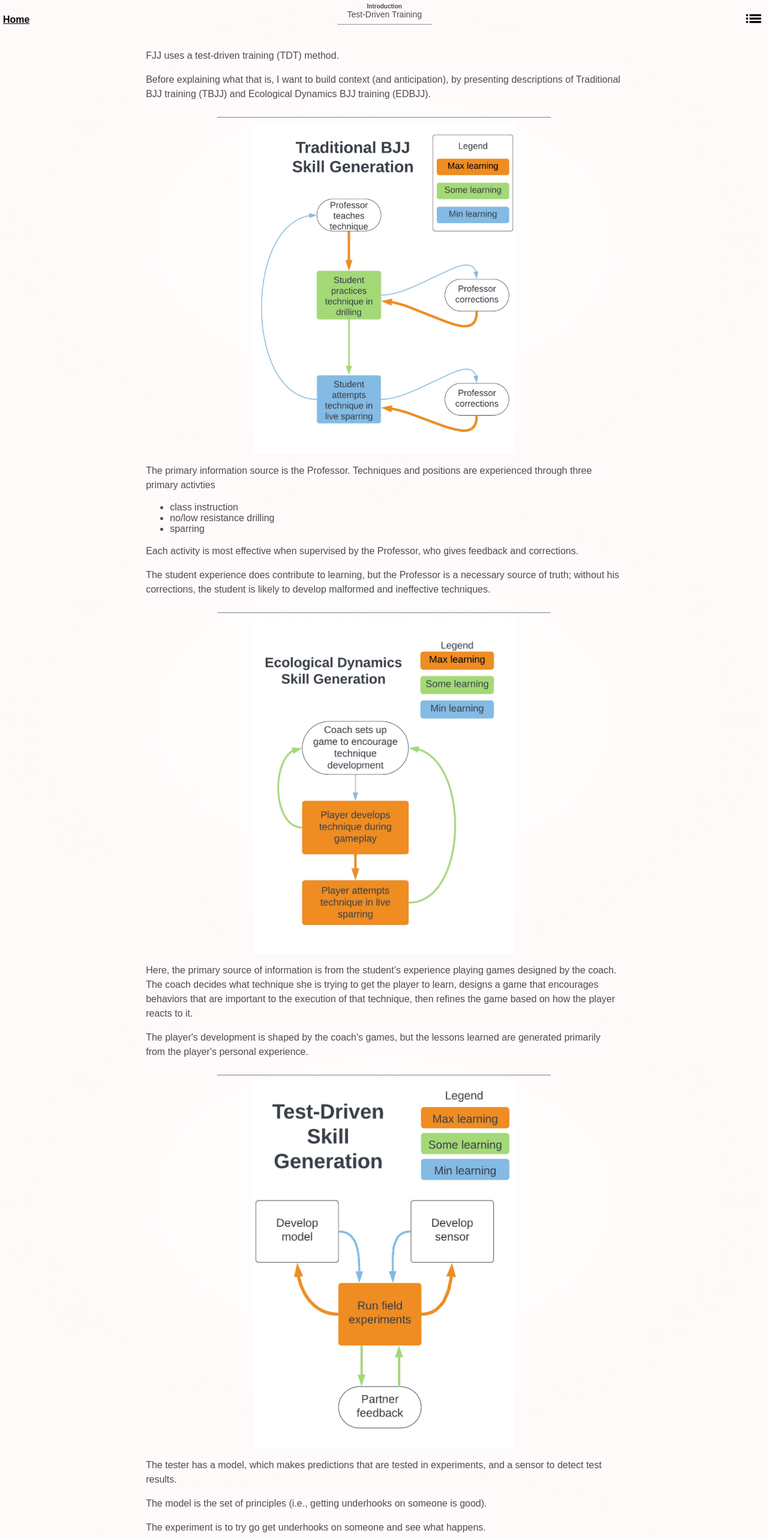
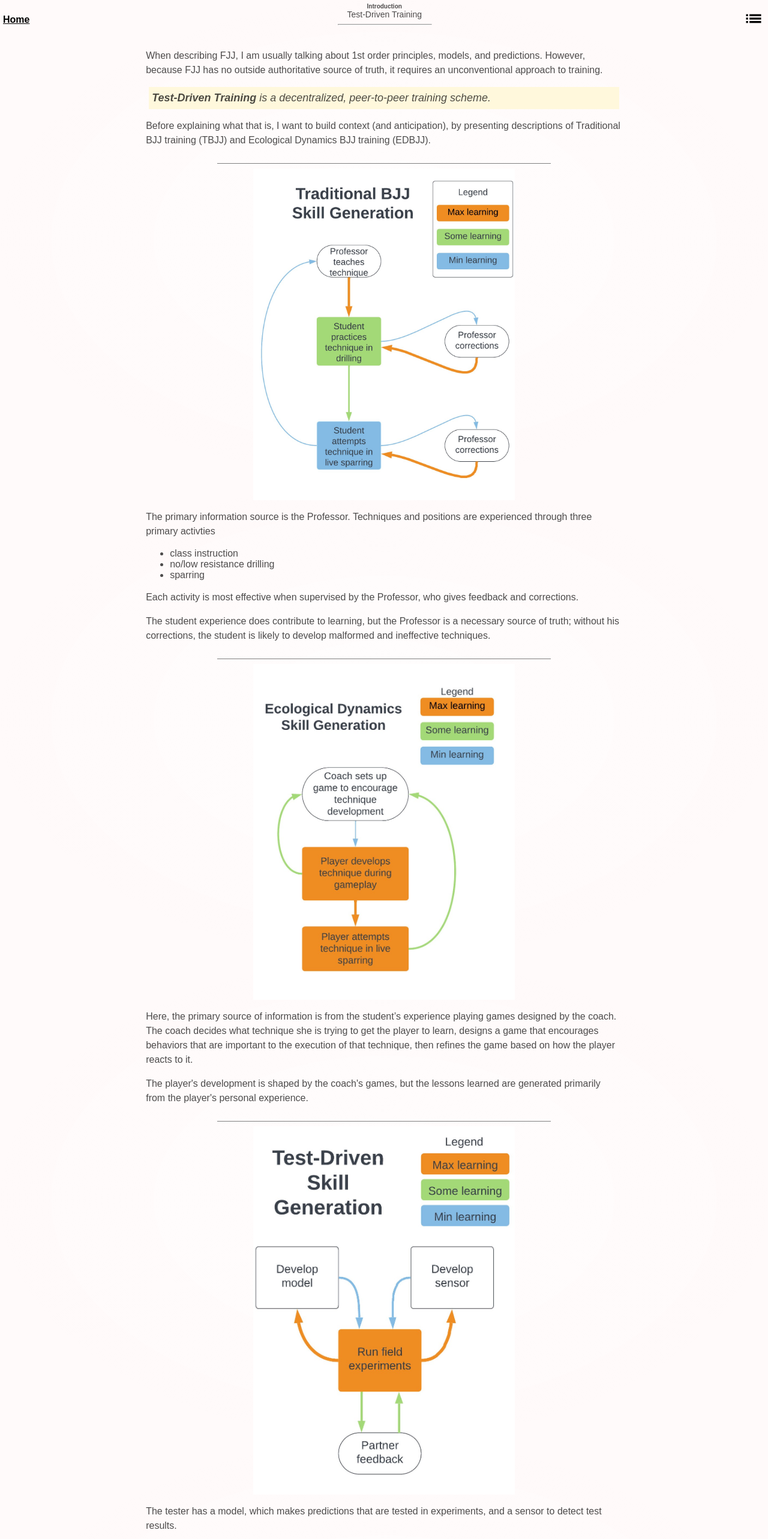
Before and after one commit to kaljulee/fakejiujitsu, a SvelteKit app: page /test-driven-training in a window 1280 px wide. Shown: the top 2566 px of the page at 60% size. Built offline with nearby package versions, Linux system fonts and the light colour scheme.

Commit message:
global css class for definitions

```diff
--- a/src/routes/+layout.svelte
+++ b/src/routes/+layout.svelte
@@ -45,6 +45,14 @@
 </div>
 
 <style>
+
+    :global(.definition) {
+        font-size: 18px;
+        font-style: italic;
+        margin: 5px;
+        padding: 5px;
+        background: cornsilk;
+    }
     .next-description {
         display: flex;
         flex-direction: column;
--- a/src/routes/test-driven-training/+page.svelte
+++ b/src/routes/test-driven-training/+page.svelte
@@ -6,11 +6,9 @@
 </script>
 
 <PageWrapper>
-    <p>FJJ uses a test-driven training (TDT) method.
-    <p/>
-    <p>Before explaining what that is, I want to build context (and anticipation), by presenting descriptions of
-        Traditional BJJ training
-        (TBJJ) and Ecological Dynamics BJJ training (EDBJJ).</p>
+    <p>When describing FJJ, I am usually talking about 1st order principles, models, and predictions.  However, because FJJ has no outside authoritative source of truth, it requires an unconventional approach to training.<p/>
+    <p class="definition"><strong>Test-Driven Training</strong> is a decentralized, peer-to-peer training scheme.</p>
+    <p>Before explaining what that is, I want to build context (and anticipation), by presenting descriptions of Traditional BJJ training (TBJJ) and Ecological Dynamics BJJ training (EDBJJ).</p>
     <hr/>
     <div class="img-wrapper"><img src={tbjj} alt="Traditional BJJ Learning"/></div>
     <p>The primary information source is the Professor. Techniques and positions are experienced through three primary
@@ -36,12 +34,12 @@
     <p>The tester has a model, which makes predictions that are tested in experiments, and a sensor to detect test
         results.</p>
     <p>The model is the set of principles (i.e., getting underhooks on someone is good).</p>
-    <p>The experiment is to try go get underhooks on someone and see what happens.</p>
+    <p>The experiment is to try go get underhooks on a lab partner and see what happens.</p>
     <p>The sensor is your body: your athletic control, sensitivity to weight changes, awareness of affordances, etc.</p>
-    <p>The quality of the information you get is dependent on how finely calibrated your sensor is.</p>
+    <p>The quality of the information you get is dependent on how finely calibrated both your sensor and lab partner are.</p>
     <p>For example, a novice grappler may find experimental results that are consistent with <i>underhooks not mattering
         at all</i>.</p>
-    <p>If this is the data the tester collects, then there is a good chance that her sensor isn't well-calibrated yet.
+    <p>If this is the data the tester collects, then there is a good chance that either her sensor isn't well-calibrated, or her lab partner is not reporting optimal information.
         (either that or we're all wrong about underhooks)</p>
     <p>The experiments serve the dual functions of testing the model and calibrating the sensor. This means there is a
         certain amount of looseness and guesswork in the system, as both the model and the sensor are possible sources
```
Also changed, not shown: src/routes/one-sentence/+page.svelte (+0 -9 lines), src/routes/quick-start/+page.svelte (+0 -9 lines).
